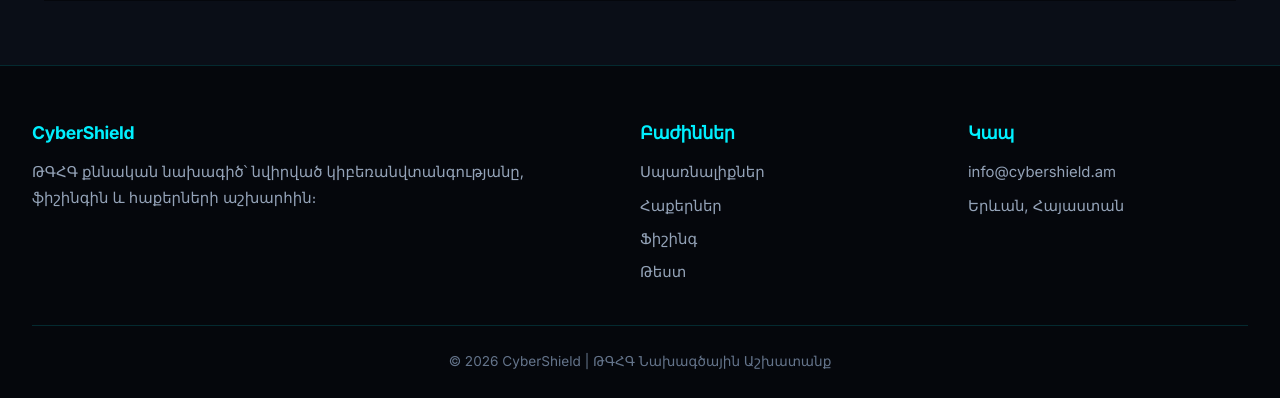
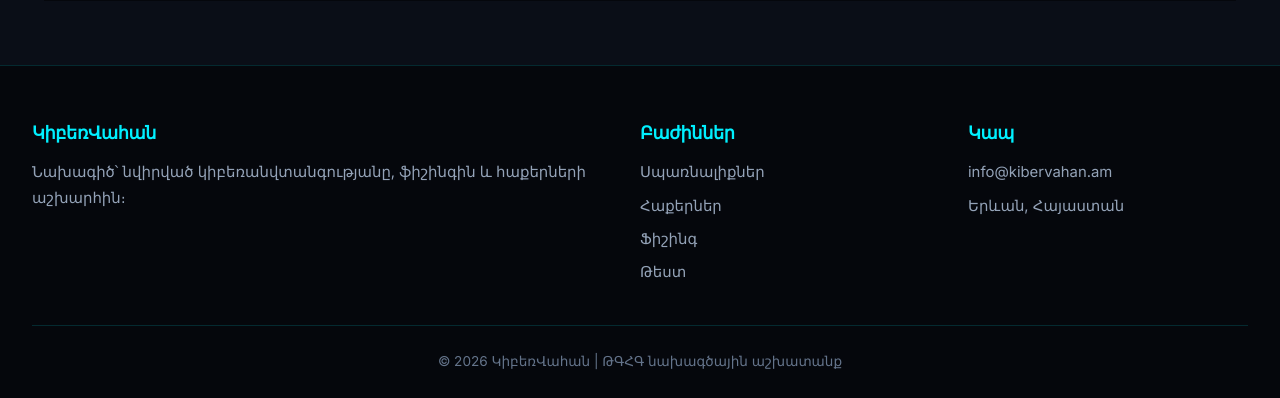
Before and after one commit to 01narek10/Cyberattacks, a Flask app: page /cases in a window 1280 px wide. Shown: the part 2085-2483 px from the top of the page. Run offline with Flask 3, Linux system fonts and the light colour scheme; some libraries are stand-ins or nearby versions.

Commit message:
Update base.html

```diff
--- a/templates/base.html
+++ b/templates/base.html
@@ -3,7 +3,7 @@
 <head>
     <meta charset="UTF-8">
     <meta name="viewport" content="width=device-width, initial-scale=1.0">
-    <title>{{ title }} | CyberShield</title>
+    <title>{{ title }} | ԿիբեռՎահան</title>
     <link rel="stylesheet" href="{{ url_for('static', filename='style.css') }}">
     <link rel="preconnect" href="https://fonts.googleapis.com">
     <link rel="preconnect" href="https://fonts.gstatic.com" crossorigin>
@@ -13,7 +13,7 @@
 <body>
     <header class="header">
         <nav class="navbar">
-            <a href="{{ url_for('home') }}" class="logo">Cyber<span>Shield</span></a>
+            <a href="{{ url_for('home') }}" class="logo">Կիբեռ<span>Վահան</span></a>
             <ul class="nav-menu" id="navMenu">
                 <li><a href="{{ url_for('home') }}" class="nav-link">Գլխավոր</a></li>
                 <li><a href="{{ url_for('types') }}" class="nav-link">Սպառնալիքներ</a></li>
@@ -37,8 +37,8 @@
     <footer class="footer">
         <div class="footer-content">
             <div class="footer-col">
-                <h4>CyberShield</h4>
-                <p>ԹԳՀԳ քննական նախագիծ՝ նվիրված կիբեռանվտանգությանը, ֆիշինգին և հաքերների աշխարհին։</p>
+                <h4>ԿիբեռՎահան</h4>
+                <p>Նախագիծ՝ նվիրված կիբեռանվտանգությանը, ֆիշինգին և հաքերների աշխարհին։</p>
             </div>
             <div class="footer-col">
                 <h4>Բաժիններ</h4>
@@ -51,12 +51,12 @@
             </div>
             <div class="footer-col">
                 <h4>Կապ</h4>
-                <p>info@cybershield.am</p>
+                <p>info@kibervahan.am</p>
                 <p>Երևան, Հայաստան</p>
             </div>
         </div>
         <div class="footer-bottom">
-            <p>&copy; 2026 CyberShield | ԹԳՀԳ Նախագծային Աշխատանք</p>
+            <p>&copy; 2026 ԿիբեռՎահան | ԹԳՀԳ նախագծային աշխատանք</p>
         </div>
     </footer>
 
```
